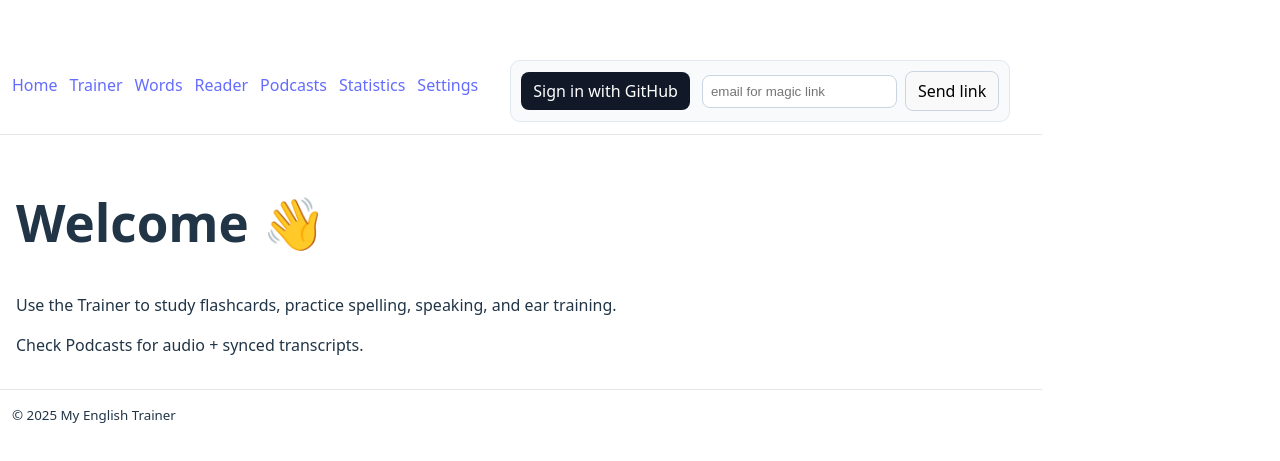
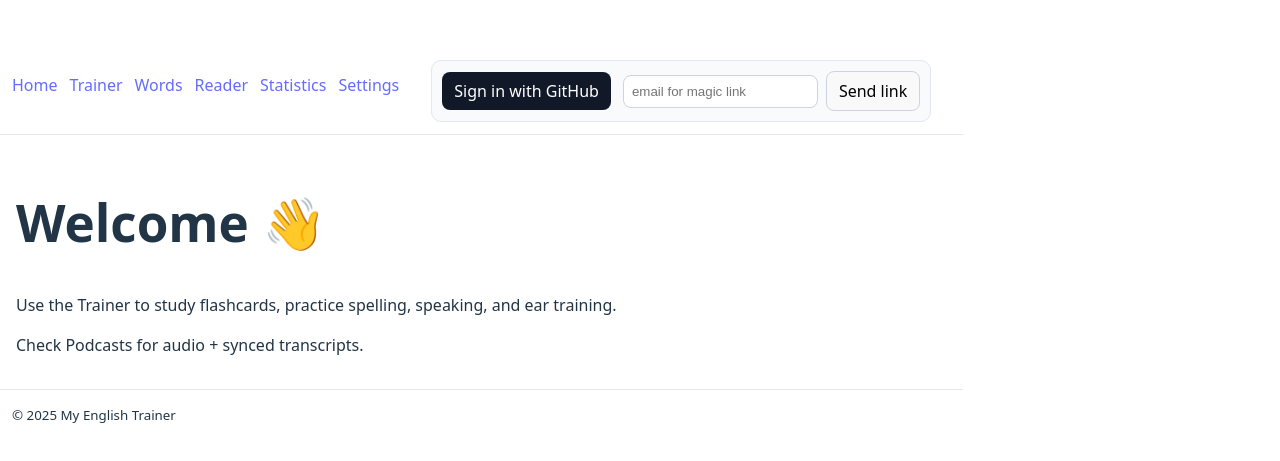
Before and after one commit to nadezdatsygankova/my-english-trainer, a React (Vite) app: page / in a window 1280 px wide. Shown: the part 163-624 px from the top of the page. Built offline with nearby package versions, Linux system fonts and the light colour scheme; no server answers.

Commit message:
Build to dist/, remove docs/, update vite config

```diff
--- a/src/App.jsx
+++ b/src/App.jsx
@@ -14,7 +14,7 @@ import { bus } from './utils/bus';
 // pages
 import Home from './pages/Home.jsx';
 import Trainer from './pages/Trainer.jsx';
-import Podcasts from './pages/Podcasts.jsx';
+// import Podcasts from './pages/Podcasts.jsx';
 import ReaderPage from './pages/ReaderPage.jsx';
 import Words from './pages/Words.jsx';
 import Stats from './pages/Stats.jsx';
@@ -52,7 +52,7 @@ function Layout({ session }) {
             <NavLink to="/trainer">Trainer</NavLink>
             <NavLink to="/words">Words</NavLink>
             <NavLink to="/reader">Reader</NavLink>
-            <NavLink to="/podcasts">Podcasts</NavLink>
+            {/* <NavLink to="/podcasts">Podcasts</NavLink> */}
             <NavLink to="/stats">Statistics</NavLink>
             <NavLink to="/settings">Settings</NavLink>
           </nav>
@@ -189,7 +189,7 @@ export default function App() {
             />
           }
         />
-        <Route
+        {/* <Route
           path="podcasts"
           element={
             <Podcasts
@@ -200,7 +200,7 @@ export default function App() {
               targetLang={targetLang}
             />
           }
-        />
+        /> */}
         <Route
           path="reader"
           element={
--- a/vite.config.js
+++ b/vite.config.js
@@ -4,5 +4,5 @@ import react from '@vitejs/plugin-react'
 export default defineConfig({
   plugins: [react()],
   base: '/my-english-trainer/',
-  build: { outDir: 'docs' }
+  build: { outDir: 'dist' }
 })
```
Also changed, not shown: package.json (+4 -5 lines), 1 other file (tests, documents, lock files or other folders).
